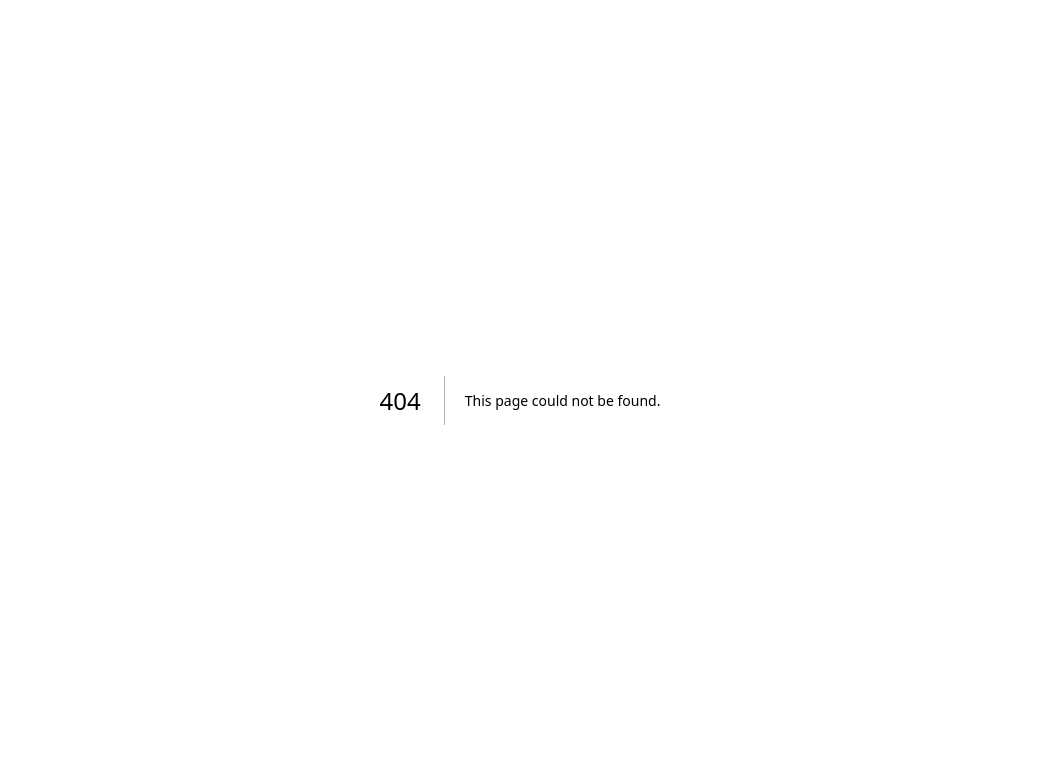
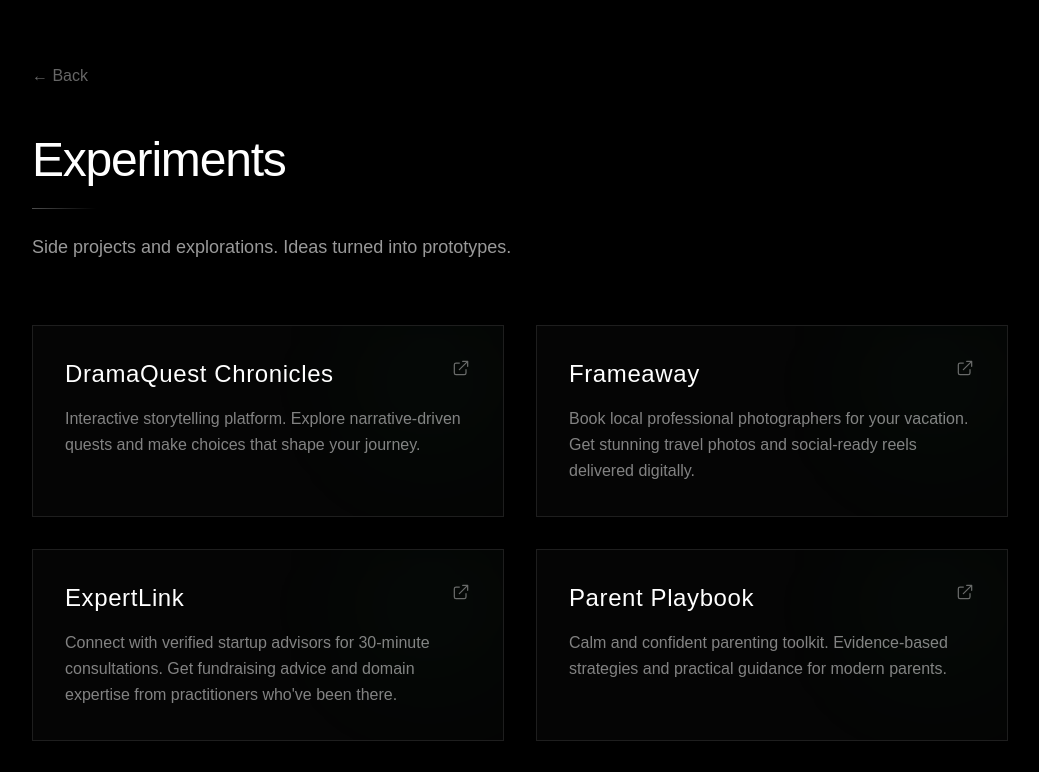
Before and after one commit to sumsur29/sumsur-portfolio, a Next.js app: page /experiments in a window 1280 px wide. Before the commit this address had no page. Shown: the top 772 px of the page, without its empty margins (120-1159 px from the left). Built offline with nearby package versions, Linux system fonts and the light colour scheme.

Commit message:
Rename Apps to Experiments and add 6 projects

```diff
--- a/app/apps/page.tsx
+++ /dev/null
@@ -1,23 +0,0 @@
-import Link from 'next/link'
-
-export default function Apps() {
-  return (
-    <main className="min-h-screen bg-black text-white">
-      <div className="max-w-4xl mx-auto px-6 py-16">
-        <Link href="/" className="text-white/40 hover:text-white mb-12 inline-block font-light">
-          ← Back
-        </Link>
-
-        <div className="mb-20">
-          <h1 className="text-6xl font-light mb-4 tracking-tight">Apps</h1>
-          <div className="h-px w-16 bg-white/20 mb-6"></div>
-          <p className="text-white/50 font-light text-lg">Products in progress and shipped</p>
-        </div>
-
-        <div className="text-center text-white/40 py-20">
-          <p className="text-lg font-light">Coming soon...</p>
-        </div>
-      </div>
-    </main>
-  )
-}
--- /dev/null
+++ b/app/experiments/page.tsx
@@ -0,0 +1,94 @@
+import Link from 'next/link'
+
+const experiments = [
+  {
+    title: "DramaQuest Chronicles",
+    url: "https://drama-quest-chronicles.lovable.app",
+    description: "Interactive storytelling platform. Explore narrative-driven quests and make choices that shape your journey."
+  },
+  {
+    title: "Frameaway",
+    url: "https://v0-travel-photographer-app.vercel.app/",
+    description: "Book local professional photographers for your vacation. Get stunning travel photos and social-ready reels delivered digitally."
+  },
+  {
+    title: "ExpertLink",
+    url: "https://v0-founder-expert-platform.vercel.app/",
+    description: "Connect with verified startup advisors for 30-minute consultations. Get fundraising advice and domain expertise from practitioners who've been there."
+  },
+  {
+    title: "Parent Playbook",
+    url: "https://v0-parent-playbook-app.vercel.app/",
+    description: "Calm and confident parenting toolkit. Evidence-based strategies and practical guidance for modern parents."
+  },
+  {
+    title: "Monday",
+    url: "https://v0-mental-well-being-app-one.vercel.app/",
+    description: "Mental well-being made easy. Daily practices and tools to support your emotional health journey."
+  },
+  {
+    title: "BabyHub",
+    url: "https://v0-family-sharing-app.vercel.app/",
+    description: "Family parenting app for shared moments. Track milestones, share photos, and stay connected with your growing family."
+  }
+]
+
+export default function Experiments() {
+  return (
+    <main className="min-h-screen bg-black text-white">
+      <div className="max-w-5xl mx-auto px-6 py-16">
+
+        <Link href="/" className="inline-block mb-12 text-white/40 hover:text-white transition-colors duration-300">
+          ← Back
+        </Link>
+
+        <header className="mb-16">
+          <h1 className="text-5xl font-light mb-6 tracking-tight">
+            Experiments
+          </h1>
+          <div className="h-px w-16 bg-gradient-to-r from-white/30 to-transparent mb-6"></div>
+          <p className="text-white/60 font-light text-lg">
+            Side projects and explorations. Ideas turned into prototypes.
+          </p>
+        </header>
+
+        <div className="grid md:grid-cols-2 gap-8">
+          {experiments.map((experiment, index) => (
+            <a
+              key={index}
+              href={experiment.url}
+              target="_blank"
+              rel="noopener noreferrer"
+              className="group"
+            >
+              <div className="relative overflow-hidden rounded-none border border-white/10 bg-white/[0.02] p-8 hover:bg-white/[0.04] transition-all duration-500 hover:border-white/20 h-full">
+                <div className="absolute top-0 right-0 w-32 h-32 bg-gradient-to-br from-green-500/10 to-transparent rounded-full blur-3xl"></div>
+
+                <div className="relative">
+                  <div className="flex items-start justify-between mb-4">
+                    <h2 className="text-2xl font-light tracking-wide group-hover:text-white transition-colors">
+                      {experiment.title}
+                    </h2>
+                    <svg
+                      className="w-5 h-5 text-white/40 group-hover:text-white transition-all group-hover:translate-x-1 group-hover:-translate-y-1"
+                      fill="none"
+                      stroke="currentColor"
+                      viewBox="0 0 24 24"
+                    >
+                      <path strokeLinecap="round" strokeLinejoin="round" strokeWidth={1.5} d="M10 6H6a2 2 0 00-2 2v10a2 2 0 002 2h10a2 2 0 002-2v-4M14 4h6m0 0v6m0-6L10 14" />
+                    </svg>
+                  </div>
+
+                  <p className="text-white/50 font-light leading-relaxed">
+                    {experiment.description}
+                  </p>
+                </div>
+              </div>
+            </a>
+          ))}
+        </div>
+
+      </div>
+    </main>
+  )
+}
--- a/app/page.tsx
+++ b/app/page.tsx
@@ -50,16 +50,16 @@ export default function Home() {
             </div>
           </Link>
 
-          <Link href="/apps" className="group">
+          <Link href="/experiments" className="group">
             <div className="relative overflow-hidden rounded-none border border-white/10 bg-white/[0.02] p-12 hover:bg-white/[0.04] transition-all duration-500 hover:border-white/20">
               <div className="absolute top-0 right-0 w-32 h-32 bg-gradient-to-br from-green-500/10 to-transparent rounded-full blur-3xl"></div>
               <div className="relative">
-                <div className="text-5xl mb-6 font-light">🛠️</div>
+                <div className="text-5xl mb-6 font-light">🧪</div>
                 <h2 className="text-2xl font-light mb-3 tracking-wide">
-                  Apps
+                  Experiments
                 </h2>
                 <p className="text-white/50 font-light leading-relaxed">
-                  Products in progress and shipped
+                  Side projects and prototypes
                 </p>
               </div>
             </div>
```
